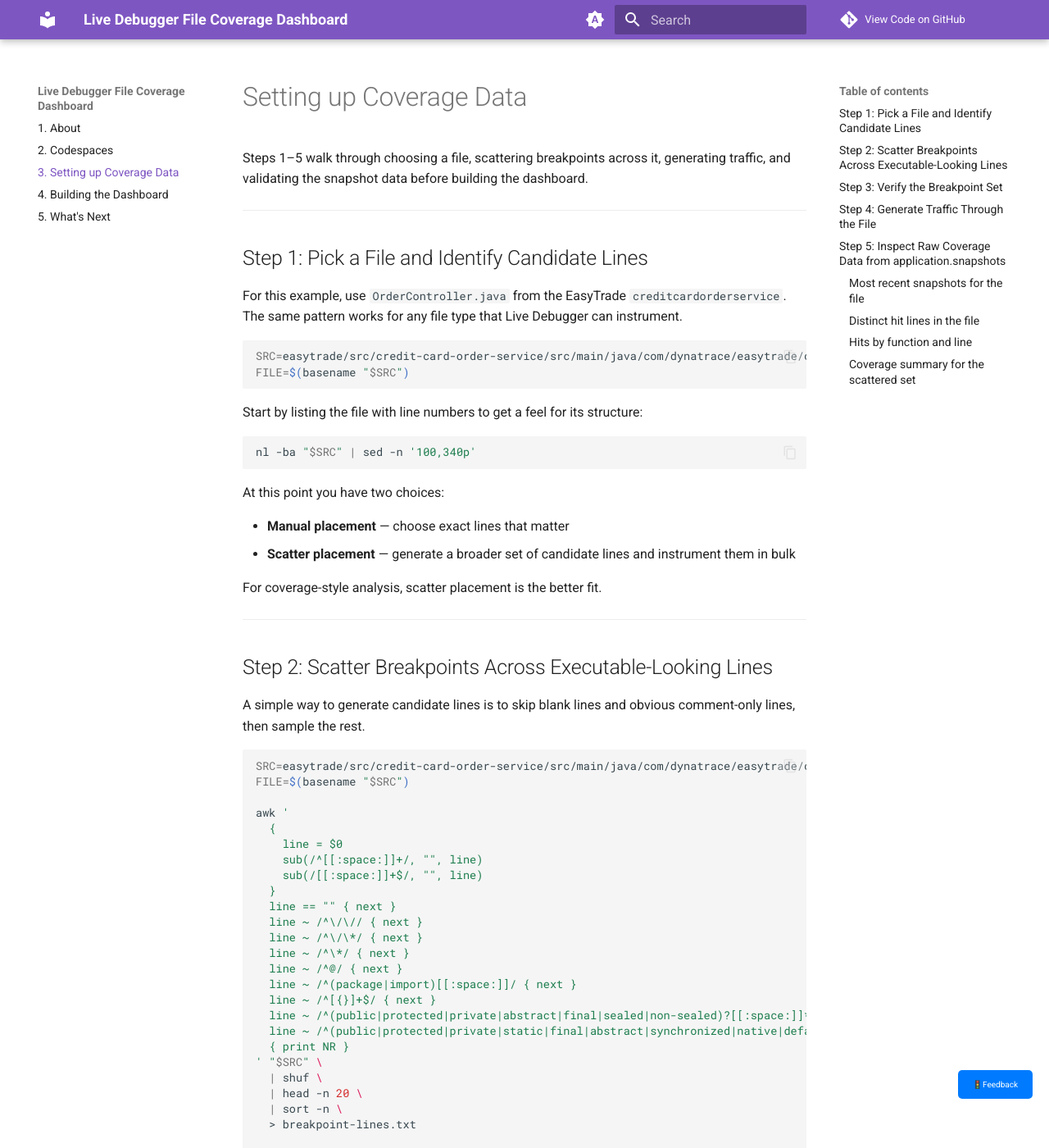
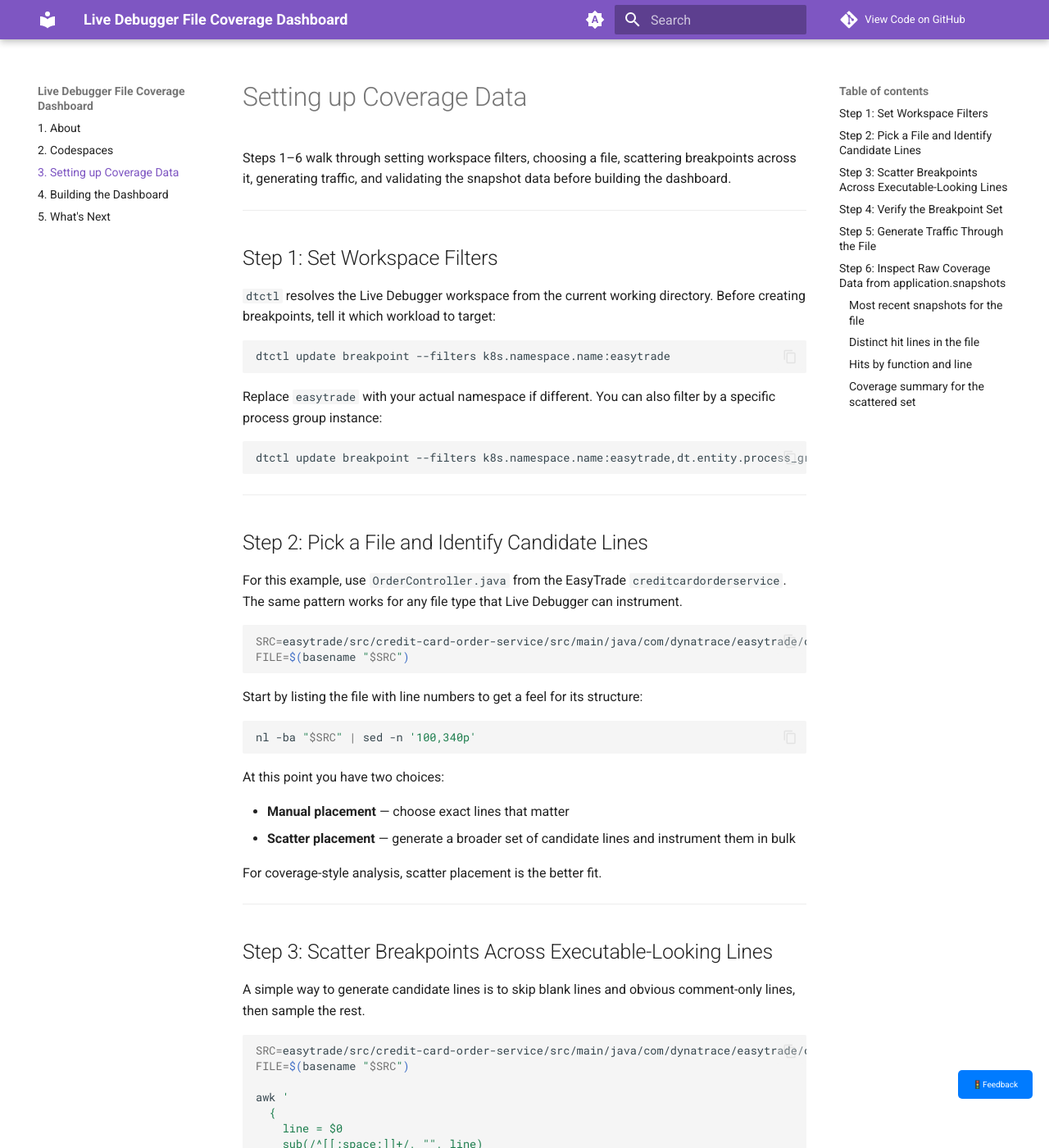
Before and after one commit to joshdynatrace/livedebugger-file-coverage-dashboard, an MkDocs documentation site: the page built from docs/setting-up-coverage-data.md, in a window 1280 px wide and 1400 px high. Shown: the whole window at 82% size. Built offline with MkDocs 1.6.1 and Material for MkDocs 9.7.7, drawn with Linux system fonts in a browser that asks for light colours; comment, search, counter and statistics services are not loaded; some of the changed text lies outside the part shown.

Commit message:
moved filters to next section

````diff
--- a/docs/setting-up-coverage-data.md
+++ b/docs/setting-up-coverage-data.md
@@ -2,11 +2,29 @@
 
 --8<-- "snippets/bizevent-setting-up-coverage-data.js"
 
-Steps 1–5 walk through choosing a file, scattering breakpoints across it, generating traffic, and validating the snapshot data before building the dashboard.
+Steps 1–6 walk through setting workspace filters, choosing a file, scattering breakpoints across it, generating traffic, and validating the snapshot data before building the dashboard.
 
 ---
 
-## Step 1: Pick a File and Identify Candidate Lines
+## Step 1: Set Workspace Filters
+
+`dtctl` resolves the Live Debugger workspace from the current working directory.
+Before creating breakpoints, tell it which workload to target:
+
+```bash
+dtctl update breakpoint --filters k8s.namespace.name:easytrade
+```
+
+Replace `easytrade` with your actual namespace if different.
+You can also filter by a specific process group instance:
+
+```bash
+dtctl update breakpoint --filters k8s.namespace.name:easytrade,dt.entity.process_group_instance:PROCESS_GROUP_INSTANCE-1234567890ABCDEF
+```
+
+---
+
+## Step 2: Pick a File and Identify Candidate Lines
 
 For this example, use `OrderController.java` from the EasyTrade `creditcardorderservice`.
 The same pattern works for any file type that Live Debugger can instrument.
@@ -31,7 +49,7 @@
 
 ---
 
-## Step 2: Scatter Breakpoints Across Executable-Looking Lines
+## Step 3: Scatter Breakpoints Across Executable-Looking Lines
 
 A simple way to generate candidate lines is to skip blank lines and obvious comment-only lines, then sample the rest.
 
@@ -152,7 +170,7 @@
 
 ---
 
-## Step 5: Inspect Raw Coverage Data from `application.snapshots`
+## Step 6: Inspect Raw Coverage Data from `application.snapshots`
 
 Before building the dashboard, validate the data path directly with `dtctl query`.
 
````
Also changed, not shown: other parts of docs/setting-up-coverage-data.md (+3 -3 lines), docs/codespaces.md (+1 -19 lines).
